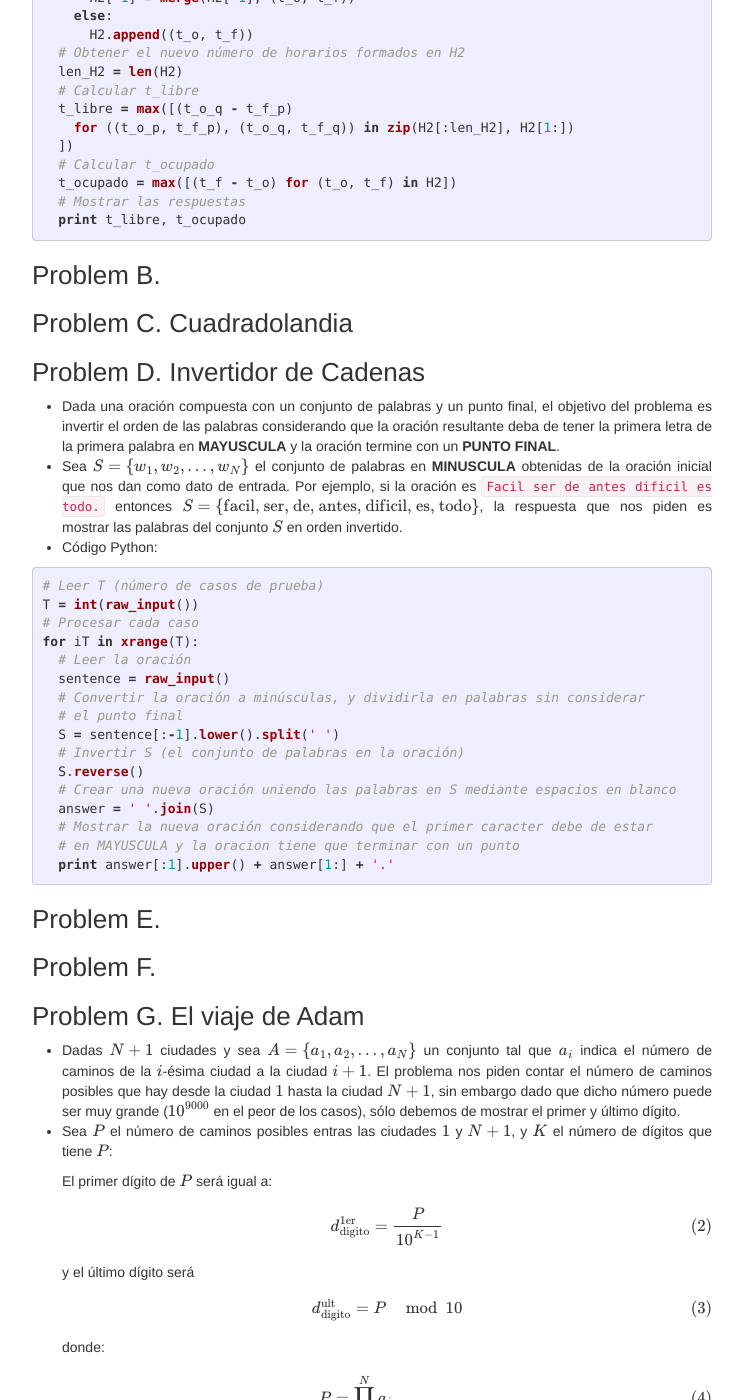
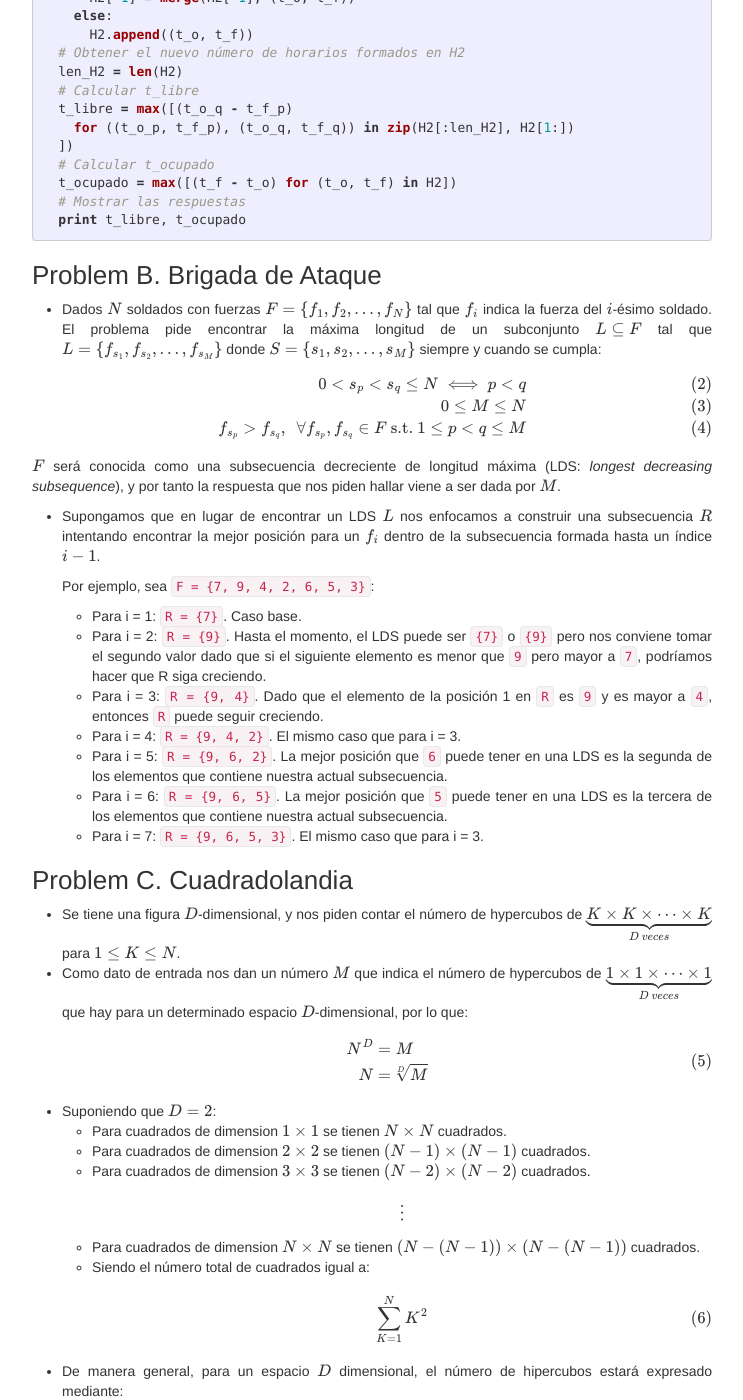
Before and after one commit to berthin/berthin.github.io, a Jekyll site: the page built from _posts/2016-07-21-xcuscontest.markdown, in a window 1280 px wide and 1400 px high, scrolled down 1842 px. Shown: the whole window, without its empty margins (268-1011 px from the left). Built offline with Jekyll 4.4.1, drawn with Linux system fonts in a browser that asks for light colours; nearby versions of some CDN libraries; formulas are drawn with MathJax 3; a style sheet for code colours, icons or effects is not loaded; some of the changed text lies outside the part shown.

Commit message:
adding problem B analysis

````diff
--- a/_posts/2016-07-21-xcuscontest.markdown
+++ b/_posts/2016-07-21-xcuscontest.markdown
@@ -152,9 +152,77 @@ for iT in xrange(T):
   print t_libre, t_ocupado
 ```
 
-### Problem B. <a id="Problem-B"/>
+### Problem B. Brigada de Ataque <a id="Problem-B"/>
+* Dados $$N$$ soldados con fuerzas $$F=\{f_1, f_2, \dots, f_N\}$$ tal que $$f_i$$ indica la fuerza del $$i$$-ésimo soldado. El problema pide encontrar la máxima longitud de un subconjunto $$L \subseteq F$$ tal que $$L = \{f_{s_1}, f_{s_2}, \dots, f_{s_M} \}$$ donde $$S = \{s_1, s_2, \dots, s_M\}$$ siempre y cuando se cumpla:
+
+\begin{align}
+  0 < s_p < s_q \leq N \iff p < q \cr
+  0 \leq M \leq N \cr
+  f_{s_p} > f_{s_q}, ~~ \forall f_{s_p}, f_{s_q} \in F \text{ s.t. } 1 \leq p < q \leq M
+\end{align}
+
+  $$F$$ será conocida como una subsecuencia decreciente de longitud máxima (LDS: *longest decreasing subsequence*), y por tanto la respuesta que nos piden hallar viene a ser dada por $$M$$.
+
+* Supongamos que en lugar de encontrar un LDS $$L$$ nos enfocamos a construir una subsecuencia $$R$$ intentando encontrar la mejor posición para un $$f_i$$ dentro de la subsecuencia formada hasta un índice $$i-1$$.
+
+  Por ejemplo, sea `F = {7, 9, 4, 2, 6, 5, 3}`:
+
+    * Para i = 1: `R = {7}`. Caso base.
+    * Para i = 2: `R = {9}`. Hasta el momento, el LDS puede ser `{7}` o `{9}` pero nos conviene tomar el segundo valor dado que si el siguiente elemento es menor que `9` pero mayor a `7`, podríamos hacer que R siga creciendo.
+    * Para i = 3: `R = {9, 4}`. Dado que el elemento de la posición 1 en `R` es `9` y es mayor a `4`, entonces `R` puede seguir creciendo.
+    * Para i = 4: `R = {9, 4, 2}`. El mismo caso que para i = 3.
+    * Para i = 5: `R = {9, 6, 2}`. La mejor posición que `6` puede tener en una LDS es la segunda de los elementos que contiene nuestra actual subsecuencia.
+    * Para i = 6: `R = {9, 6, 5}`. La mejor posición que `5` puede tener en una LDS es la tercera de los elementos que contiene nuestra actual subsecuencia.
+    * Para i = 7: `R = {9, 6, 5, 3}`. El mismo caso que para i = 3.
+
+
 
 ### Problem C. Cuadradolandia <a id="Problem-C"/>
+
+* Se tiene una figura $$D$$-dimensional, y nos piden contar el número de hypercubos de $$\underbrace{K\times K\times \dots \times K}_{D~veces}$$ para $$1 \leq K \leq N$$.
+* Como dato de entrada nos dan un número $$M$$ que indica el número de hypercubos de $$\underbrace{1\times 1\times \dots \times 1}_{D~veces}$$ que hay para un determinado espacio $$D$$-dimensional, por lo que:
+\begin{equation}
+\begin{split}
+  N ^ D &= M \cr
+  N &= \sqrt[D]{M}
+\end{split}
+\end{equation}
+* Suponiendo que $$D=2$$:
+  * Para cuadrados de dimension $$1\times 1$$ se tienen $$N \times N $$ cuadrados.
+  * Para cuadrados de dimension $$2\times 2$$ se tienen $$(N - 1) \times (N - 1) $$ cuadrados.
+  * Para cuadrados de dimension $$3\times 3$$ se tienen $$(N - 2) \times (N - 2)$$ cuadrados.
+
+    $$\vdots$$
+
+  * Para cuadrados de dimension $$N\times N$$ se tienen $$(N - (N - 1)) \times (N - (N - 1)) $$ cuadrados.
+  * Siendo el número total de cuadrados igual a:
+  \begin{equation}
+    \sum_{K=1}^{N}{K^2}
+  \end{equation}
+* De manera general, para un espacio $$D$$ dimensional, el número de hipercubos estará expresado mediante:
+\begin{equation}
+  \sum_{K=1}^{N}{K^D}
+\end{equation}
+
+* Código Python:
+
+```python
+# Leer T (número de casos de prueba)
+T = int(raw_input())
+# Procesar cada caso
+for iT in xrange(T):
+  # Leer M, D (el numero de figuras de 1x1x...x1 (D-veces), y la dimension en la
+  # que se encuentran el espacio)
+  M, D = map(int, raw_input().split(' '))
+  # Calcular N
+  N = M ** (1. / D)
+  # Obtener el número de hypercubos
+  ans = sum([K ** D for K in xrange(1, N + 1)])
+  # Mostrar la respuesta
+  print ans
+
+```
+
 
 ### Problem D. Invertidor de Cadenas <a id="Problem-D"/>
 
````
